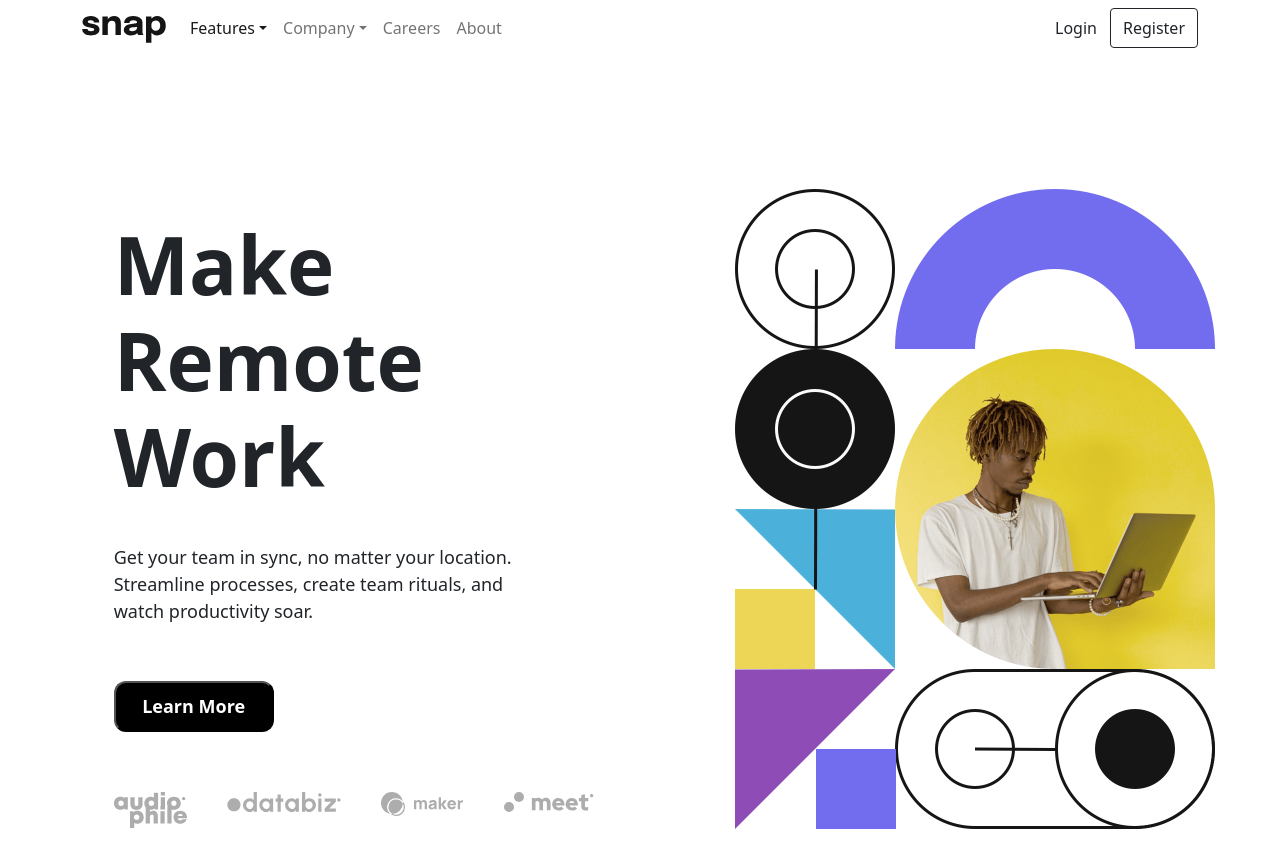
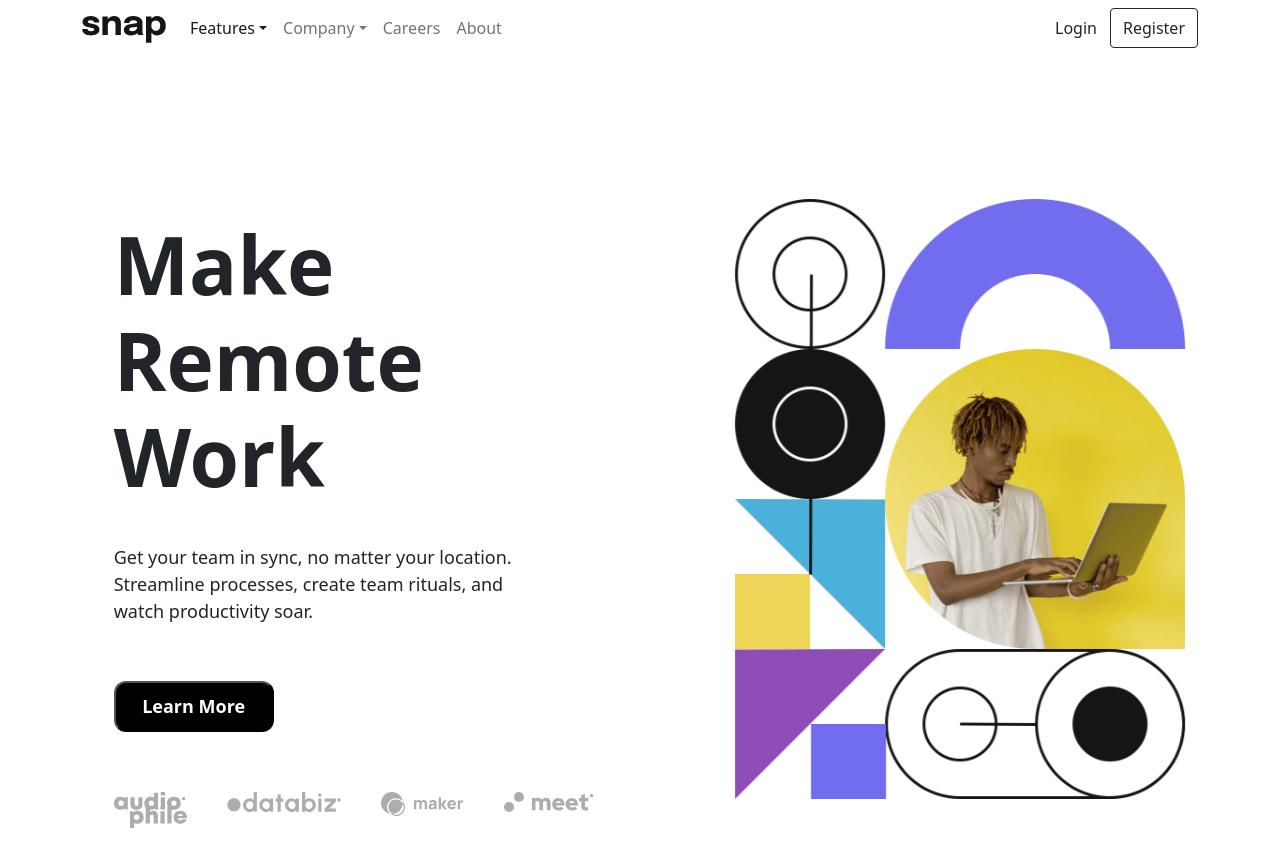
Before and after one commit to arsptr/landing-page, a React (Create React App) app: page / in a window 1280 px wide. Shown: the top 868 px of the page. Built offline with nearby package versions, Linux system fonts and the light colour scheme.

Commit message:
update landing page css & JS

```diff
--- a/src/components/LandingPage/LandingPage.css
+++ b/src/components/LandingPage/LandingPage.css
@@ -1,7 +1,7 @@
 .title-hero {
   font-weight: 800;
   font-size: 80px;
-  width: 450px;
+  width: 510px;
 }
 .row {
   display: flex;
@@ -18,8 +18,7 @@
 }
 
 .hero-img {
-  margin-top: 20px;
-  width: 480px;
+  width: 450px;
   margin-left: 20px;
 }
 
--- a/src/components/LandingPage/LandingPage.js
+++ b/src/components/LandingPage/LandingPage.js
@@ -8,11 +8,14 @@ function LandingPage() {
     <div className="container">
       <div className="row">
         <div className="col-6" style={{ marginTop: 160 }}>
+          <Fade left>
             <h1 className="title-hero">Make Remote Work</h1>
             <p className="subtitle">
               Get your team in sync, no matter your location. Streamline
               processes, create team rituals, and watch productivity soar.
             </p>
+          </Fade>
+          <Fade left>
             <button className="button-cta">Learn More</button>
             <div className=" clients">
               <svg width="73" height="36" xmlns="http://www.w3.org/2000/svg">
@@ -41,13 +44,15 @@ function LandingPage() {
                 />
               </svg>
             </div>
+          </Fade>
         </div>
-        <Fade right >
+        <Fade right>
           <div className="col-5 right-section">
             <img className="hero-img" src={heroImg} alt="image-hero-desktop" />
           </div>
-        </Fade >
+        </Fade>
       </div >
+
     </div >
 
   );
```
Lines whose indentation alone changed are shown as unchanged.
